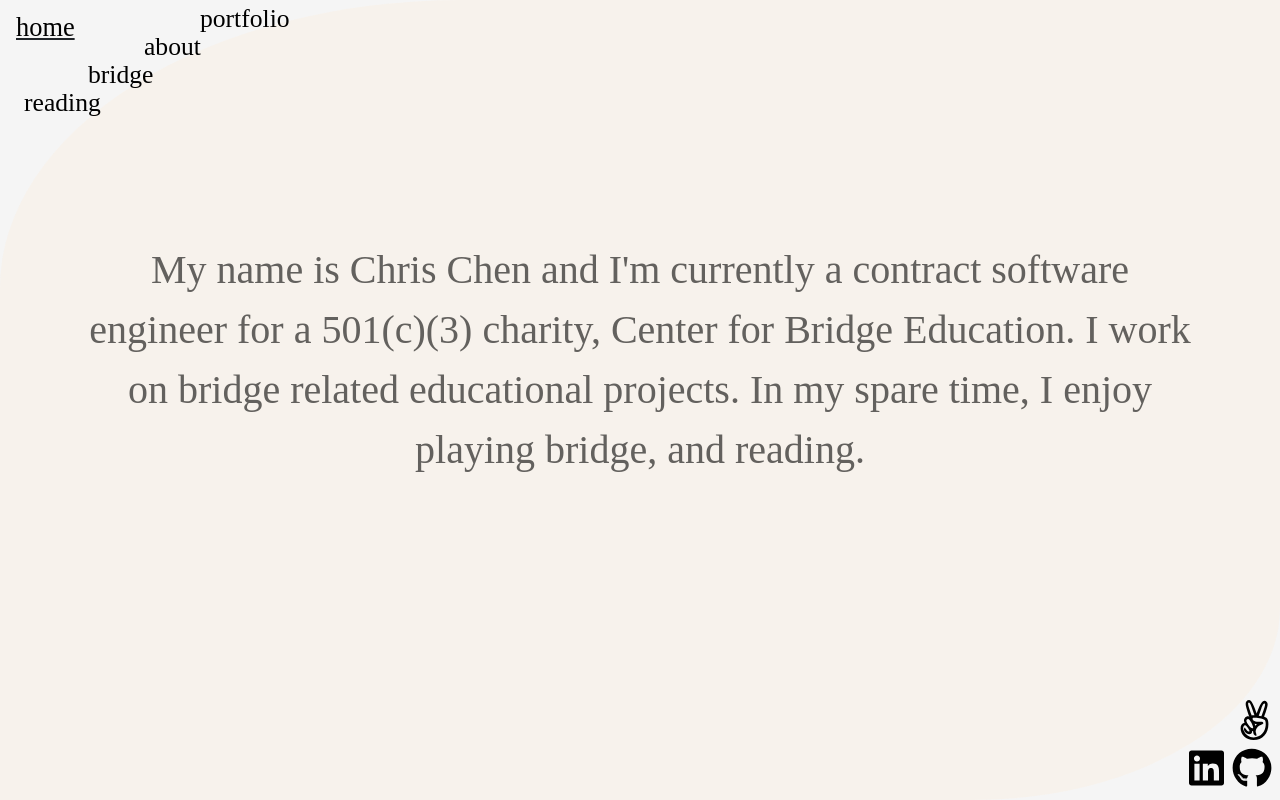
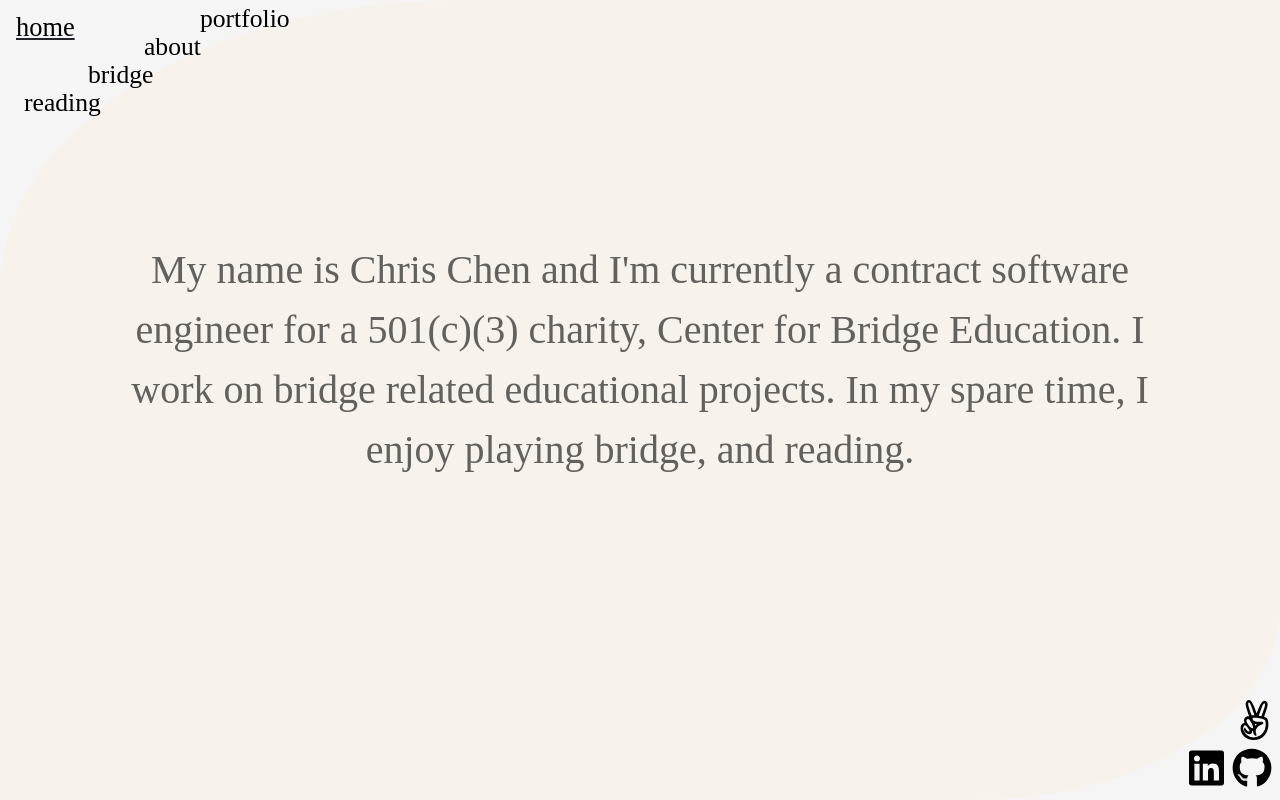
Before and after one commit to wertqyuio/PersonalWebsiteInReact, a React (Create React App) app: page /about in a window 1280 px wide. Built offline with nearby package versions, Linux system fonts and the light colour scheme; a web font is replaced by a local one.

Commit message:
Got rid of alerts

```diff
--- a/src/AboutPage.css
+++ b/src/AboutPage.css
@@ -21,8 +21,8 @@ div.About-Image::after {
 
 div.About-Image p {
   z-index: 1;
-  padding-left: 10vh;
-  padding-right: 10vh;
+  padding-left: 15vh;
+  padding-right: 15vh;
   padding-top: 30vh;
 }
 
--- a/src/BridgePage.js
+++ b/src/BridgePage.js
@@ -10,7 +10,7 @@ export default class BridgePage extends Component {
         <div className="Bridge-Image">
           <ul>
             <p className="Titleist">Bridge Links</p>
-            <li><a href="http://youth.worldbridge.org/las-vegas-nabc-2019-gnt-flight-c-winners/">
+            <li className="MacNab"><a href="http://youth.worldbridge.org/las-vegas-nabc-2019-gnt-flight-c-winners/">
               National Championship Win!</a></li>
             <li><a href="https://bridgewinners.com/profile/chris-chen/">
               Bridge Winners Link</a></li>
--- a/src/Navbar.js
+++ b/src/Navbar.js
@@ -17,7 +17,6 @@ class Navbar extends Component {
   }
 
   render() {
-    alert(this.state.locations)
     return (
       <nav>
         <InternalLink futurestyle="current-page" whereabouts={this.state.current}></InternalLink>
```
Also changed, not shown: src/BridgePage.css (line endings or trailing spaces), src/ReadingPage.css (line endings or trailing spaces).
